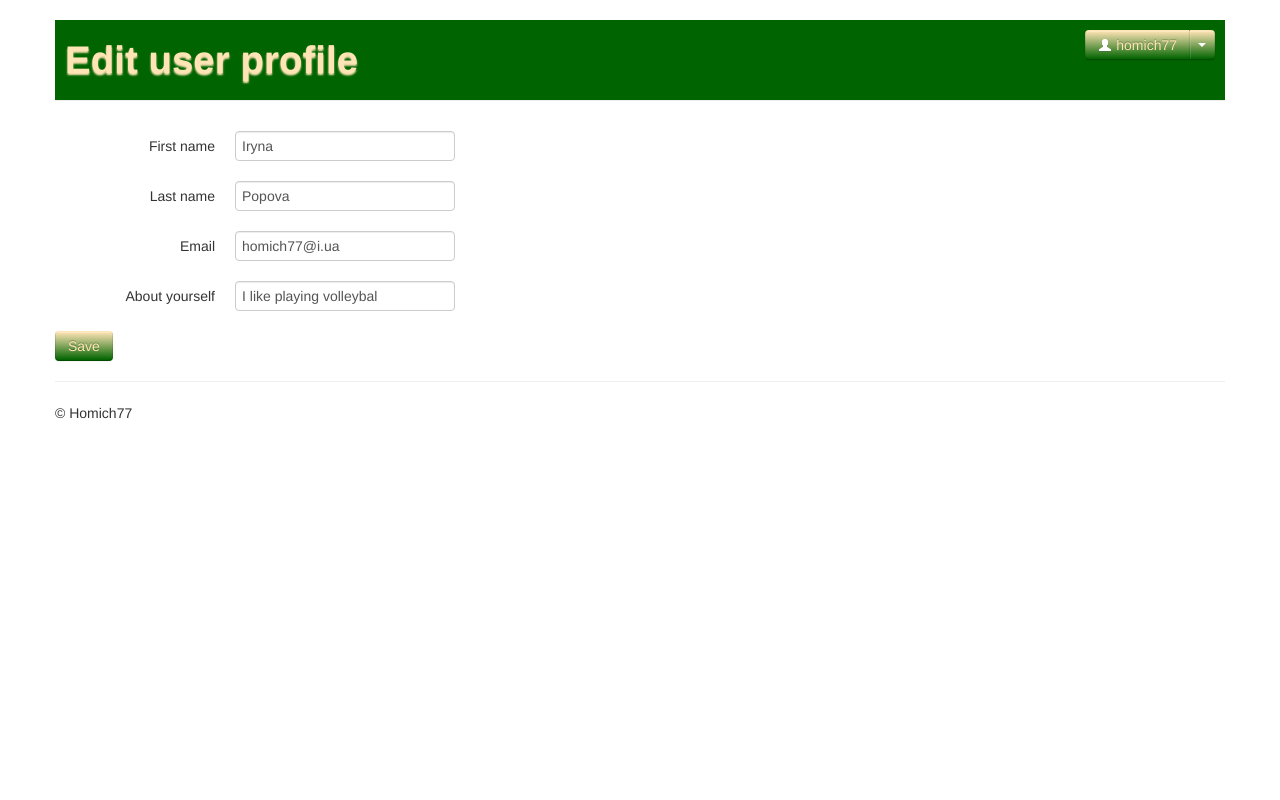
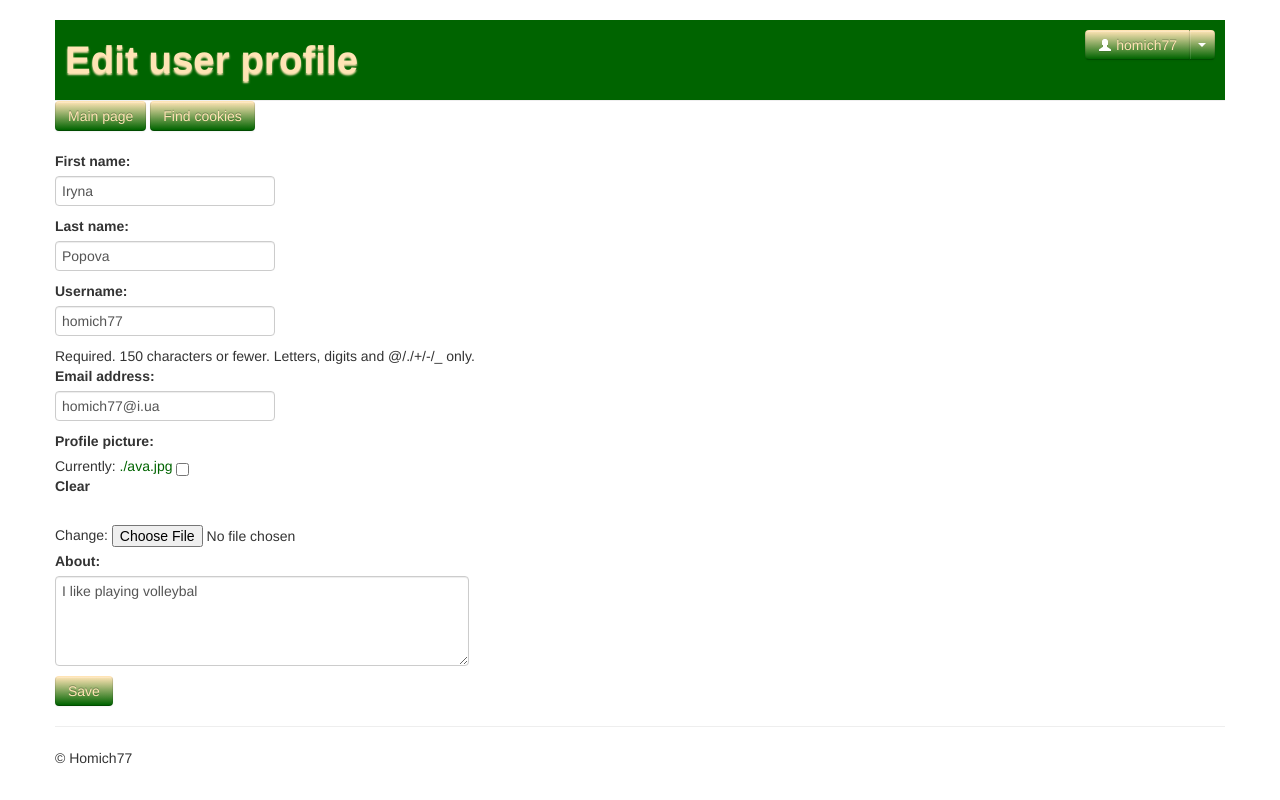
Before and after one commit to homich77/FirtstPythonSite, a Django app: page /login/edit/ in a window 1280 px wide. Run offline with Django 3.2, Linux system fonts and the light colour scheme; a user stored in the database is signed in; data comes from the database, SQL or seed files in the repository; both versions use the stored data as it was after the commit; parts of the project's set-up code (start-up, migrations or seed data) failed here and were passed over; some libraries are stand-ins or nearby versions.

Commit message:
menu, forms, templates

```diff
--- a/mysite/apps/cookies/static/cookies/css/style.css
+++ b/mysite/apps/cookies/static/cookies/css/style.css
@@ -1,7 +1,13 @@
+li{
+   line-height: 30px;
+}
+.page-header{
+    margin-bottom: 0;
+}
 .b{
     font-weight: bold;
 }
-input[type="text"]:focus, input[type="password"]:focus, textarea:focus{
+input[type="text"]:focus, input[type="password"]:focus, input[type="email"]:focus, textarea:focus{
     background-color: #FFE4B5 !important;
     border-color: darkgreen;
 }
@@ -9,6 +15,12 @@ input[type=button], input[type=submit]{
     background-color: darkgreen !important;
     color: #FFE4B5 !important;
 }
+/*input[type=file]{
+    position: absolute;
+    opacity: 0;
+    left: 70px;
+    cursor: pointer;
+}*/
 .btn{
   color: #FFE4B5;
   text-shadow: 0 -1px 0 rgba(0, 0, 0, 0.25);
--- a/mysite/apps/login/forms.py
+++ b/mysite/apps/login/forms.py
@@ -1,8 +1,21 @@
+from django import forms
+
 from django.contrib.auth.models import User
-from django.forms import ModelForm
-from django.contrib.auth.forms import UserChangeForm
+from django.forms import ModelForm, Textarea
+from apps.login.models import UserDetail
 
-class UserChangeForm(ModelForm):
+class UserForm(ModelForm):
     class Meta:
         model = User
         fields = ['first_name', 'last_name', 'username', 'email']
+
+class UserDetailForm(UserForm):
+    class Meta(UserForm.Meta):
+        model = UserDetail
+        fields = ['ava', 'about']
+        widgets = {
+            'about': Textarea(attrs={'rows': 4})
+        }
+        labels = {
+            'ava': 'Profile picture'
+        }
--- a/mysite/apps/login/models.py
+++ b/mysite/apps/login/models.py
@@ -4,8 +4,8 @@ from django.contrib.auth.models import User
 #User.add_to_class('ava', models.ImageField(upload_to='.'))
 class UserDetail(models.Model):
     user = models.OneToOneField(User, related_name='user_detail', unique=True)
-    ava = models.ImageField(upload_to='.')
-    about = models.TextField()
+    ava = models.ImageField(upload_to='.', blank=True)
+    about = models.TextField(blank=True)
 
     def __unicode__(self):
         return  self.user.username
--- a/mysite/apps/login/views.py
+++ b/mysite/apps/login/views.py
@@ -6,6 +6,10 @@ from django.http import HttpResponseRedirect
 
 from django.contrib.auth.models import User
 from apps.login.models import UserDetail
+from apps.cookies.models import Cookie, Review
+from apps.login.forms import UserForm, UserDetailForm
+
+from django.db.models import Avg
 
 
 def user_login(request):
@@ -25,24 +29,42 @@ def user_login(request):
 
 def profile(request, user_name):
     user_obj = get_object_or_404(User, username = user_name)
-    return render_to_response('login/profile.html', {'user_data': user_obj}, RequestContext(request))
+
+    best_cookies = Cookie.objects.filter(review__user_id=user_obj)\
+                       .annotate(avg_mark=Avg('review__mark'))
+                       #.filter('avg_mark__gte=4')\
+                       #.order_by("-avg_mark")[:10]
+    latest_reviews = Review.objects.filter(user_id=user_obj).order_by("-date")[:10]
+    context = {'user_data': user_obj,
+               'best_cookies': best_cookies,
+               'latest_reviews': latest_reviews
+    }
+    return render_to_response('login/profile.html', context, RequestContext(request))
 
 
 #@login_required
 def edit_view(request):
-    user_obj = request.user
-    #user_detail = UserDetail.objects.get_or_create(user=user_obj,about='')
-    return render_to_response("login/edit.html", {}, RequestContext(request))
+    user_form = UserForm(instance=request.user)
+    detail = UserDetail.objects.get(user=request.user)
+    detail_form = UserDetailForm(instance=detail)
+    return render_to_response("login/edit.html", {'user_form': user_form, 'detail_form': detail_form}, RequestContext(request))
 
 
 def edit_save(request):
-    try:
+    user_form = UserForm(request.POST)
+    detail_form = UserDetailForm(request.POST, request.FILES)
+    if user_form.is_valid():
+        user_form.save()
+        detail_form.save()
+    return HttpResponseRedirect(reverse("login:edit"), {'user_form': user_form, "detail_form": detail_form}, RequestContext(request))
+    '''try:
         user_obj = request.user
         user_obj.first_name = request.POST["inputFirstName"]
         user_obj.last_name = request.POST["inputLastName"]
         user_obj.email = request.POST["inputEmail"]
 
         user_detail, created = UserDetail.objects.get_or_create(user=user_obj)
+        user_detail.ava.save(request.POST["inputLoadPic"], request.FILES, save=False)
         user_detail.about = request.POST["inputAbout"]
 
         user_detail.save()
@@ -51,7 +73,7 @@ def edit_save(request):
         return HttpResponseRedirect(reverse('login:edit'), {'success_message': 'Data has been successfully saved'})
     except:
         error_message = "Have error"
-    return HttpResponseRedirect(reverse("login:edit"), {'error_message': error_message})
+    return HttpResponseRedirect(reverse("login:edit"), {'error_message': error_message})'''
 
 
 def user_logout(request):
--- a/mysite/templates/base.html
+++ b/mysite/templates/base.html
@@ -46,6 +46,10 @@
                     {% endif %}
                 </div>
             </div>
+            <form class="form-horizontal">
+                <a href="{% url 'main:main_view' %}" class="btn">Main page</a>
+                <a href="{% url 'cookies:search' %}" class="btn">Find cookies</a>
+            </form>
 {% comment %}
             <div class="navbar-inner">
                 <div class="container">
--- a/mysite/templates/login/edit.html
+++ b/mysite/templates/login/edit.html
@@ -1,14 +1,50 @@
 {% extends 'base.html' %}
+{% load media %}
 
 {% block title %}Edit user profile{% endblock %}
+{% block head %}
+    <style type="text/css">
+        label{
+            font-weight: bold;
+        }
+    textarea{
+        width: 400px !important;
+    }
+    </style>
+{% endblock %}
 {% block form_name %}Edit user profile{% endblock %}
 
 {% block content %}
     {% if success_message %}<p class="text-success"><strong>{{ success_message }}</strong></p>{% endif %}
     {% if error_message %}<p class="text-error"><strong>{{ error_message }}</strong></p>{% endif %}
-
+    <form enctype="multipart/form-data" method="post" action="{% url 'login:save' %}">
+    {% csrf_token %}
+        {% if user_form %}
+            {{ user_form }}
+        {% endif %}
+        {{ detail_form }}
+        <br>
+        <button type="submit" class="btn">Save</button>
+    </form>
+{% comment %}
     <form method="post" class="form-horizontal" action="{% url 'login:save' %}">
     {% csrf_token %}
+        <div class="control-group">
+            <label class="control-label" >Profile picture</label>
+            <div class="controls">
+                {% if user.user_detail.ava %}
+                    <img alt="profile_image" src="{% media user.user_detail.ava %}" />
+                {% else %}
+                    <img alt="profile_image" src="{% media 'no_image.gif' %}" />
+                {% endif %}
+            </div>
+        </div>
+        <div class="control-group">
+            <label class="control-label" for="inputLoadPic">Load profile picture</label>
+            <div class="controls">
+                <a class="file-input-wrapper btn btn-default "><span>Browse</span><input type="file" name="inputLoadPic" ></a>
+            </div>
+        </div>
         <div class="control-group">
             <label class="control-label" for="inputFirstName">First name</label>
             <div class="controls">
@@ -30,9 +66,11 @@
         <div class="control-group">
             <label class="control-label" for="inputAbout">About yourself</label>
             <div class="controls">
-                <input type="text" name="inputAbout" placeholder="About yourself" value="{{ user.user_detail.about }}">
+                <textarea name="inputAbout" placeholder="About yourself" rows="4">{{ user.user_detail.about }}</textarea>
             </div>
         </div>
         <button type="submit" class="btn">Save</button>
     </form>
+    {% endcomment %}
+
 {% endblock %}
```
Also changed, not shown: mysite/apps/cookies/templates/cookies/detail.html (+8 -1 lines), mysite/templates/main/main.html (+2 -5 lines), mysite/db.sqlite3.
